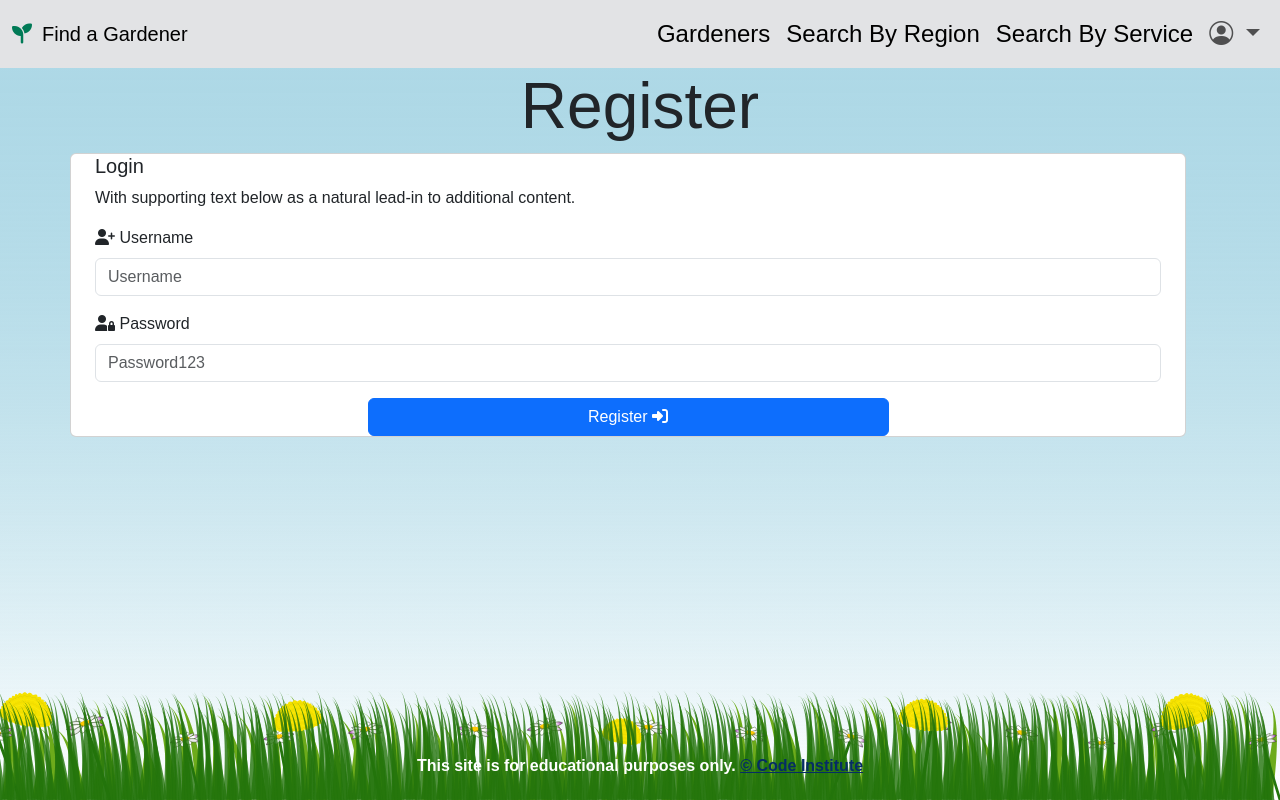
After one commit to paddyw11/find-a-gardener, a Flask app: page /register in a window 1280 px wide. The commit adds this page. Run offline with Flask 2, Linux system fonts and the light colour scheme; parts of the project's set-up code (start-up, migrations or seed data) failed here and were passed over; some libraries are stand-ins or nearby versions.

Commit message:
fat: added register page and added to route and model temp

```diff
--- a/findagardener/routes.py
+++ b/findagardener/routes.py
@@ -1,6 +1,8 @@
 from flask import render_template, request, redirect, url_for, flash
 from findagardener import app, db
 from findagardener.models import GardenerServiceAssociation, Service, Gardener, Region
+
+from werkzeug.security import generate_password_hash, check_password_hash
 
 #db.drop_all()
 db.create_all()
@@ -11,6 +13,14 @@ db.create_all()
 def home():
     return render_template("gardeners.html")
 
+#register
+
+@app.route("/register", methods=["GET", "POST"])
+def register():
+#    if request.method == "POST":
+#        #check if username already exists in db
+ #   existing_user =
+    return render_template("register.html")
 
 @app.route("/services")
 def services():
@@ -105,14 +115,17 @@ def add_gardener():
 @app.route("/edit_gardener/<int:gardener_id>", methods=["GET", "POST"])
 def edit_gardener(gardener_id):
     gardener = Gardener.query.get_or_404(gardener_id)
+    regions = Region.query.order_by(Region.region_name).all()
+    services = Service.query.order_by(Service.service_name).all()
     if request.method == "POST":
         gardener_name = request.form.get("gardener_name")
         region_id = int(request.form.get("region_id"))
         services_offered = [int(service_id) for service_id in request.form.getlist("services_offered")]
 
         db.session.commit()
-        return redirect(url_for("gardener"))
-    return render_template("add_gardener.html", services=services, regions=regions)
+        return redirect(url_for("gardeners"))
+
+    return render_template("edit_gardener.html", services=services, regions=regions, gardener=gardener)
 
 @app.route("/delete_gardener/<int:gardener_id>")
 def delete_gardener(gardener_id):
--- a/findagardener/templates/base.html
+++ b/findagardener/templates/base.html
@@ -16,7 +16,7 @@
 </head>
 <body>
   <header>
-    <nav class="navbar navbar-expand-lg bg-secondary-subtle">
+    <nav class="navbar navbar-expand-lg right bg-secondary-subtle">
         <div class="container-fluid">
           <button class="navbar-toggler" type="button" data-bs-toggle="collapse" data-bs-target="#navbarTogglerDemo01" aria-controls="navbarTogglerDemo01" aria-expanded="false" aria-label="Toggle navigation">
             <span class="navbar-toggler-icon"></span>
@@ -38,7 +38,9 @@
                   <i class="bi bi-person-circle"></i>
                 </a>
                   <ul class="dropdown-menu dropdown-menu-end">
-                    <li><a class="dropdown-item" href="#">Action</a></li>
+                    <li><a class="dropdown-item" href="{{ url_for('register') }}">Register</a></li>
+                    <li><a class="dropdown-item" href="#">Log In</a></li>
+                    <li><a class="dropdown-item" href="#">Log Out</a></li>
                     <li><a class="dropdown-item" href="{{ url_for('regions') }}">Regions</a></li>
                     <li><a class="dropdown-item" href="#">Something else here</a></li>
                   </ul>
--- /dev/null
+++ b/findagardener/templates/register.html
@@ -0,0 +1,36 @@
+{% extends "base.html" %}
+{% block content %}
+
+  <h3 class="display-3 primary text-center" aria-hidden="true">Register</h3>
+
+  <div class="card_container container row card">
+
+        <form class="col col-s-12" method="POST" action="{{ url_for('register') }}"></form>
+          <h5 class="card-title">Login</h5>
+          <p class="card-text">With supporting text below as a natural lead-in to additional content.</p>
+          <div class="input mb-3">
+            <i class="fas fa-user-plus prefix"></i>
+            <label for="username" class="form-label">Username</label>
+            <input type="text" id="username" name="username" class="form-control validate" placeholder="Username" aria-label="Username1" aria-describedby="basic-addon1">
+
+          </div>
+          <div class="input mb-3">
+            <i class="fas fa-user-lock prefix"></i>
+            <label for="password" class="form-label">Password</label>
+            <input type="password" id="password" name="password" class="form-control validate" placeholder="Password123">
+          </div>
+          <!--Register-->
+          <div class="d-grid gap-2 col-6 mx-auto">
+            <button type="submit" class="btn btn-xs btn-primary ">
+              Register <i class="fas fa-sign-in-alt"></i>
+            </button>
+
+
+          </div>
+        </form>
+
+    </div>
+
+
+
+  {% endblock %}
```
Also changed, not shown: findagardener/models.py (+8 -0 lines).
